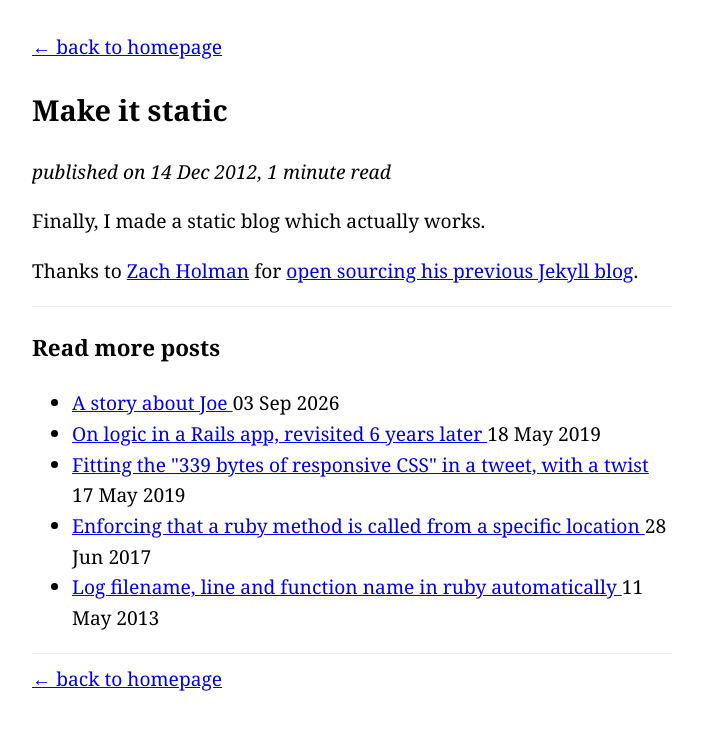
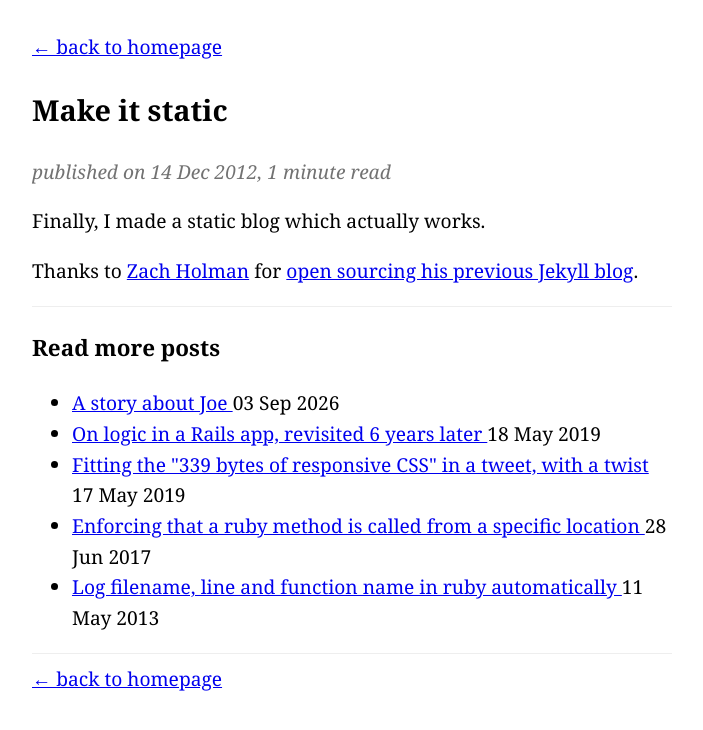
Before and after one commit to alisnic/alisnic.github.com, a Jekyll site: the page built from _posts/2012-12-14-static.markdown, in a window 1280 px wide. Shown: the top 730 px of the page, without its empty margins (288-991 px from the left). Built offline with Jekyll 4.4.1, drawn with Linux system fonts in a browser that asks for light colours.

Commit message:
Reduce opacity of meta block

```diff
--- a/_layouts/default.html
+++ b/_layouts/default.html
@@ -36,6 +36,10 @@
         overflow-y: scroll;
       }
 
+      .post-meta {
+        opacity: 0.55;
+      }
+
       @media (prefers-color-scheme: dark) {
         body {
           filter: invert(1);
--- a/_layouts/post.html
+++ b/_layouts/post.html
@@ -8,7 +8,7 @@ layout: default
 
 {% assign words = content | number_of_words %}
 
-<span>
+<span class="post-meta">
   <i>
     published on {{ page.date | date_to_string }},
 
```
